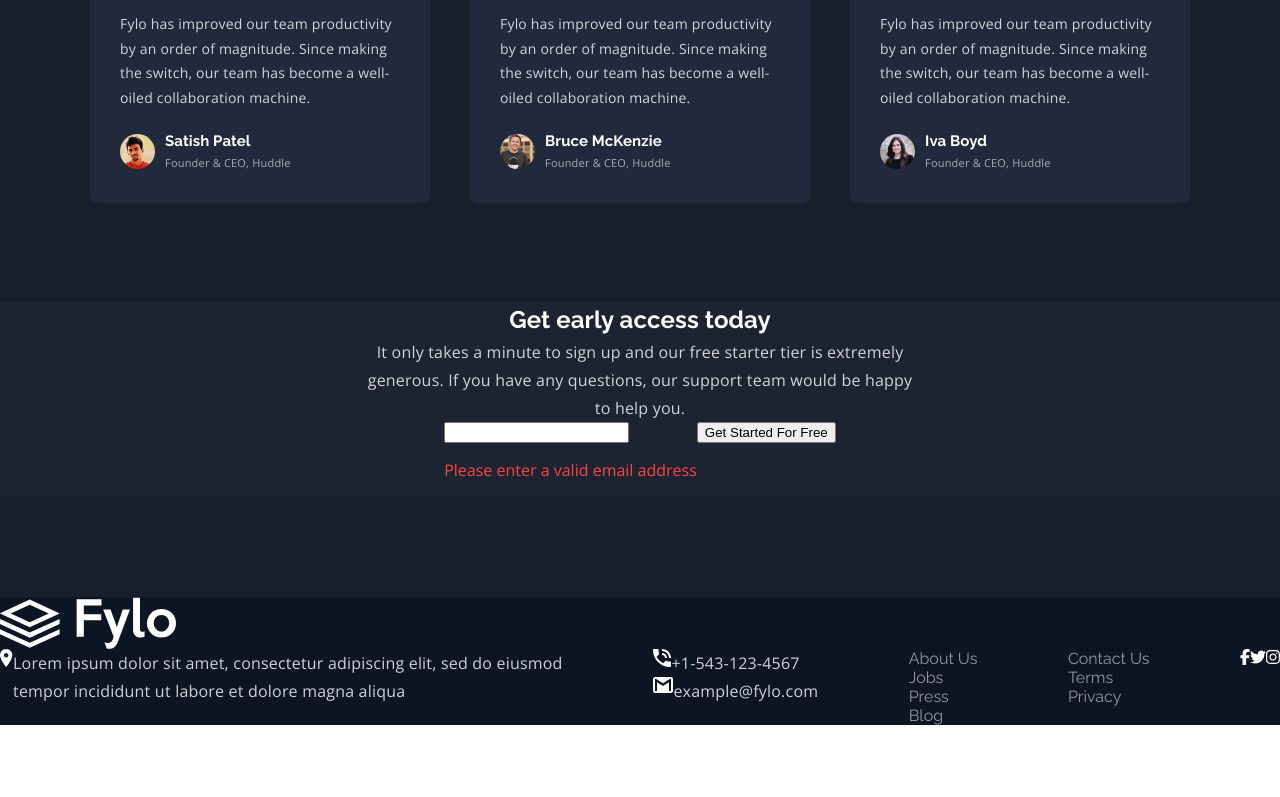
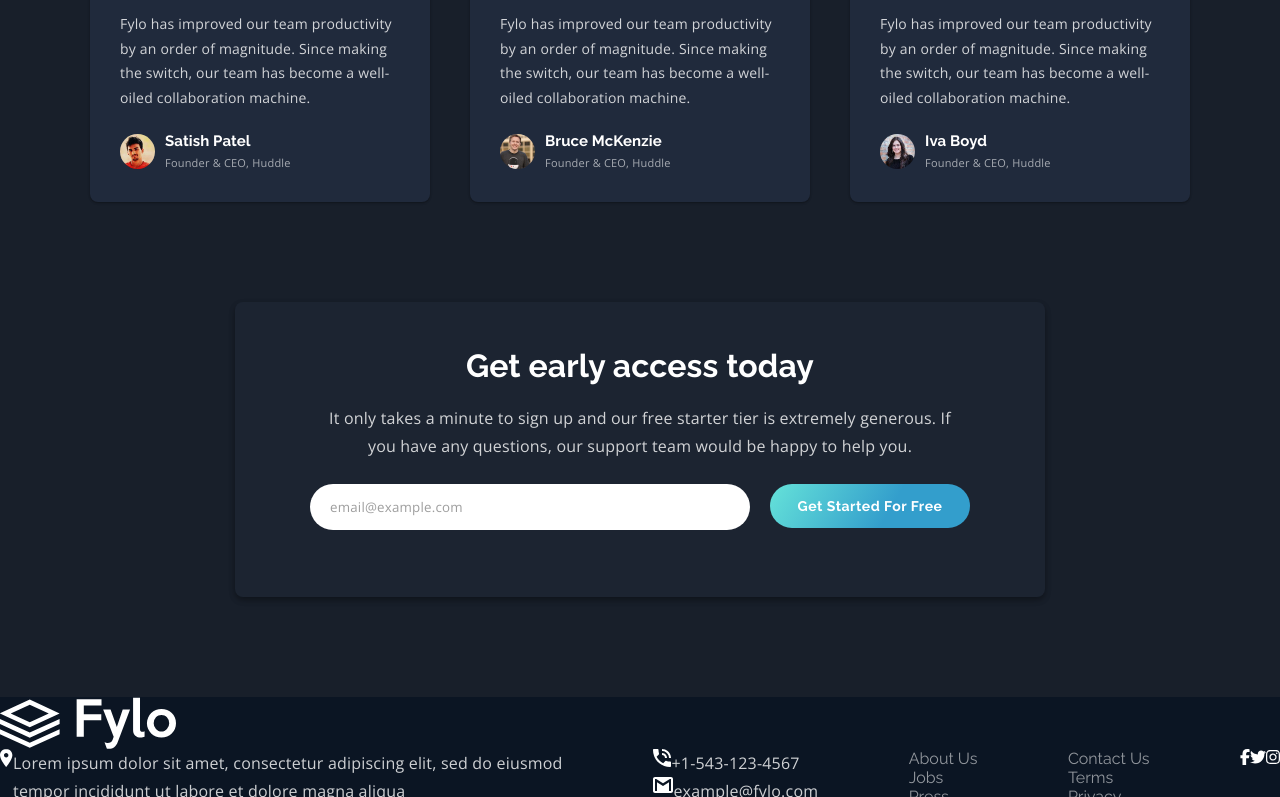
Before and after one commit to VasuBeachoo/fylo-dark-landing-page, a React (Create React App) app: page / in a window 1280 px wide. Shown: the part 2294-3091 px from the top of the page. Before the commit the page ends 3019 px from the top, so only its background shows below. Built offline with nearby package versions, Linux system fonts and the light colour scheme.

Commit message:
Style cta section

```diff
--- a/src/components/CtaBlock.jsx
+++ b/src/components/CtaBlock.jsx
@@ -9,13 +9,23 @@
     <div className={`${block}__container`}>
       <h3 className={`${block}__heading`}>{headingText}</h3>
       <p className={`${block}__paragraph`}>{paragraphText}</p>
-      <form className={`${block}__form`} novalidate>
+      <form className={`${block}__form`} noValidate>
         <div className={`${block}__form-container`}>
           <div className={`${block}__email-input-container`}>
-            <input type="email" className={`${block}__email-input`} />
-            <p className={`${block}__error-msg`}>{errorText}</p>
+            <input
+              type="email"
+              className={`${block}__email-input`}
+              placeholder="email@example.com"
+            />
+            <p className={`${block}__error-msg ${block}__error-msg--hidden`}>
+              {errorText}
+            </p>
           </div>
-          <input type="submit" value={btnText} className={`${block}__btn`} />
+          <input
+            type="submit"
+            value={btnText}
+            className={`${block}__submit-input`}
+          />
         </div>
       </form>
     </div>
--- a/src/css/style.css
+++ b/src/css/style.css
@@ -401,8 +401,8 @@
   padding: 30px;
   margin: 0 20px;
   z-index: 1;
-  -webkit-box-shadow: rgba(60, 64, 67, 0.3) 0px 1px 2px 0px, rgba(60, 64, 67, 0.15) 0px 1px 3px 1px;
-          box-shadow: rgba(60, 64, 67, 0.3) 0px 1px 2px 0px, rgba(60, 64, 67, 0.15) 0px 1px 3px 1px;
+  -webkit-box-shadow: rgba(0, 0, 0, 0.12) 0px 1px 3px, rgba(0, 0, 0, 0.24) 0px 1px 2px;
+          box-shadow: rgba(0, 0, 0, 0.12) 0px 1px 3px, rgba(0, 0, 0, 0.24) 0px 1px 2px;
 }
 
 .testimonials__testimonial-paragraph {
@@ -496,7 +496,6 @@
           align-items: center;
   width: 100%;
   margin: 0 0 100px 0;
-  background-color: #1c2431;
 }
 
 .cta__container {
@@ -513,16 +512,23 @@
   -webkit-box-align: center;
       -ms-flex-align: center;
           align-items: center;
+  background-color: #1c2431;
   text-align: center;
+  width: 750px;
+  height: 215px;
+  border-radius: 8px;
+  -webkit-box-shadow: rgba(0, 0, 0, 0.16) 0px 3px 6px, rgba(0, 0, 0, 0.23) 0px 3px 6px;
+          box-shadow: rgba(0, 0, 0, 0.16) 0px 3px 6px, rgba(0, 0, 0, 0.23) 0px 3px 6px;
+  padding: 40px 30px;
 }
 
 .cta__heading {
   color: white;
   font-family: "Raleway", sans-serif;
-  font-size: 24px;
+  font-size: 32px;
   font-weight: 700;
   letter-spacing: 0.1px;
-  line-height: 36px;
+  line-height: 48px;
   max-width: 600px;
   margin: 0;
 }
@@ -537,6 +543,8 @@
   line-height: 28px;
   max-width: 550px;
   margin: 0;
+  max-width: 650px;
+  margin: 14px 0 24px;
 }
 
 .cta__form-container {
@@ -569,11 +577,73 @@
   -webkit-box-align: start;
       -ms-flex-align: start;
           align-items: flex-start;
+  margin: 0 20px 0 0;
+}
+
+.cta__email-input {
+  width: 400px;
+  font-family: "Open Sans", sans-serif;
+  border: none;
+  border-radius: 30px;
+  letter-spacing: 0.2px;
+  padding: 14px 20px;
+}
+
+.cta__email-input::-webkit-input-placeholder {
+  opacity: 0.7;
+}
+
+.cta__email-input:-ms-input-placeholder {
+  opacity: 0.7;
+}
+
+.cta__email-input::-ms-input-placeholder {
+  opacity: 0.7;
+}
+
+.cta__email-input::placeholder {
+  opacity: 0.7;
 }
 
 .cta__error-msg {
   color: #ff4242;
   font-family: "Open Sans", sans-serif;
+  font-size: 11.5px;
+  font-weight: 700;
+  margin: 0;
+  margin: 7px 0 0 15px;
+}
+
+.cta__error-msg--hidden {
+  display: none;
+}
+
+.cta__error-msg--visible {
+  display: block;
+}
+
+.cta__submit-input {
+  width: 200px;
+  background: linear-gradient(120deg, #65e2d9, #339ecc 60%);
+  color: white;
+  font-family: "Raleway", sans-serif;
+  font-size: 16px;
+  font-weight: 700;
+  text-align: center;
+  letter-spacing: 0.5px;
+  padding: 16px;
+  border: none;
+  border-radius: 30px;
+  -webkit-transition: 0.2s;
+  transition: 0.2s;
+  font-size: 14px;
+  padding: 14px;
+}
+
+.cta__submit-input:hover {
+  cursor: pointer;
+  -webkit-filter: brightness(1.25);
+          filter: brightness(1.25);
 }
 
 .footer {
--- a/src/css/style.scss
+++ b/src/css/style.scss
@@ -19,6 +19,8 @@
 
 $heading-font: "Raleway", sans-serif;
 $body-font: "Open Sans", sans-serif;
+
+$block-border-radius: 8px;
 
 ///////////////////////////////////////
 // MIXINS /////////////////////////////
@@ -73,16 +75,16 @@
   margin: 0;
 }
 
-@mixin btn($width: 200px) {
+@mixin btn($width: 200px, $font-size: 16px, $padding: 16px) {
   width: $width;
   background: linear-gradient(120deg, color(Cyan), color(Blue) 60%);
   color: color(White);
   font-family: $heading-font;
-  font-size: 16px;
+  font-size: $font-size;
   font-weight: 700;
   text-align: center;
   letter-spacing: 0.5px;
-  padding: 18px;
+  padding: $padding;
   border: none;
   border-radius: 30px;
   transition: 0.2s;
@@ -93,9 +95,33 @@
   }
 }
 
-@mixin error-msg() {
+@mixin email-input($width: 400px) {
+  width: $width;
+  font-family: $body-font;
+  border: none;
+  border-radius: 30px;
+  letter-spacing: 0.2px;
+  padding: 14px 20px;
+
+  &::placeholder {
+    opacity: 0.7;
+  }
+}
+
+@mixin error-msg($font-size: 15px) {
   color: color(Light-Red);
   font-family: $body-font;
+  font-size: $font-size;
+  font-weight: 700;
+  margin: 0;
+
+  &--hidden {
+    display: none;
+  }
+
+  &--visible {
+    display: block;
+  }
 }
 
 @mixin social-icon() {
@@ -171,7 +197,7 @@
   }
 
   &__btn {
-    @include btn(270px);
+    @include btn(270px, 16px, 18px);
   }
 }
 
@@ -271,12 +297,11 @@
     @include flex(column, flex-start, flex-start);
     background-color: color(Dark-Blue-Testimonial);
     width: 280px;
-    border-radius: 8px;
+    border-radius: $block-border-radius;
     padding: 30px;
     margin: 0 20px;
     z-index: 1;
-    box-shadow: rgba(60, 64, 67, 0.3) 0px 1px 2px 0px,
-      rgba(60, 64, 67, 0.15) 0px 1px 3px 1px;
+    box-shadow: rgba(0, 0, 0, 0.12) 0px 1px 3px, rgba(0, 0, 0, 0.24) 0px 1px 2px;
   }
 
   &__testimonial-paragraph {
@@ -311,19 +336,26 @@
 .cta {
   @include flex(column, center, center);
   @include section();
-  background-color: color(Dark-Blue-Intro);
 
   &__container {
     @include flex(column, flex-start, center);
+    background-color: color(Dark-Blue-Intro);
     text-align: center;
+    width: 750px;
+    height: 215px;
+    border-radius: $block-border-radius;
+    box-shadow: rgba(0, 0, 0, 0.16) 0px 3px 6px, rgba(0, 0, 0, 0.23) 0px 3px 6px;
+    padding: 40px 30px;
   }
 
   &__heading {
-    @include heading();
+    @include heading(32px);
   }
 
   &__paragraph {
-    @include paragraph();
+    @include paragraph(16px);
+    max-width: 650px;
+    margin: 14px 0 24px;
   }
 
   &__form-container {
@@ -332,10 +364,22 @@
 
   &__email-input-container {
     @include flex(column, flex-start, flex-start);
+    margin: 0 20px 0 0;
+  }
+
+  &__email-input {
+    @include email-input();
   }
 
   &__error-msg {
-    @include error-msg();
+    @include error-msg(11.5px);
+    margin: 7px 0 0 15px;
+  }
+
+  &__submit-input {
+    @include btn(200px);
+    font-size: 14px;
+    padding: 14px;
   }
 }
 
```
